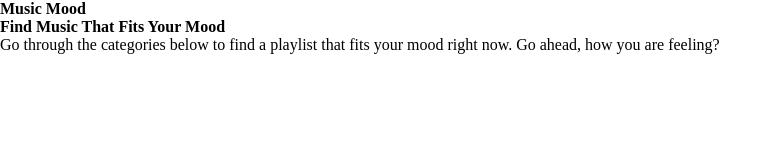
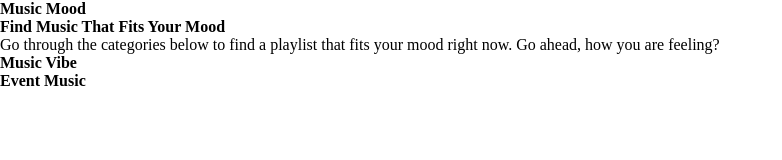
Before and after one commit to ACring17/Music-Mood, a plain HTML site: page index.html in a window 1280 px wide. Shown: the whole page, without its empty margins (0-782 px from the left). Drawn offline with Linux system fonts and the light colour scheme.

Commit message:
Update index.html
Thinking of having subgroups for users to search if they need a different way to search.

```diff
--- a/index.html
+++ b/index.html
@@ -15,6 +15,10 @@
     <h2>Find Music That Fits Your Mood</h2>
     <p>Go through the categories below to find a playlist that fits your mood right now. Go ahead, how you are feeling?</p>
 
+  <h2>Music Vibe </h2>
+
+  <h2>Event Music </h2>
+
 </body>
   <script src="scripts.js"></script>
 </html>
```
